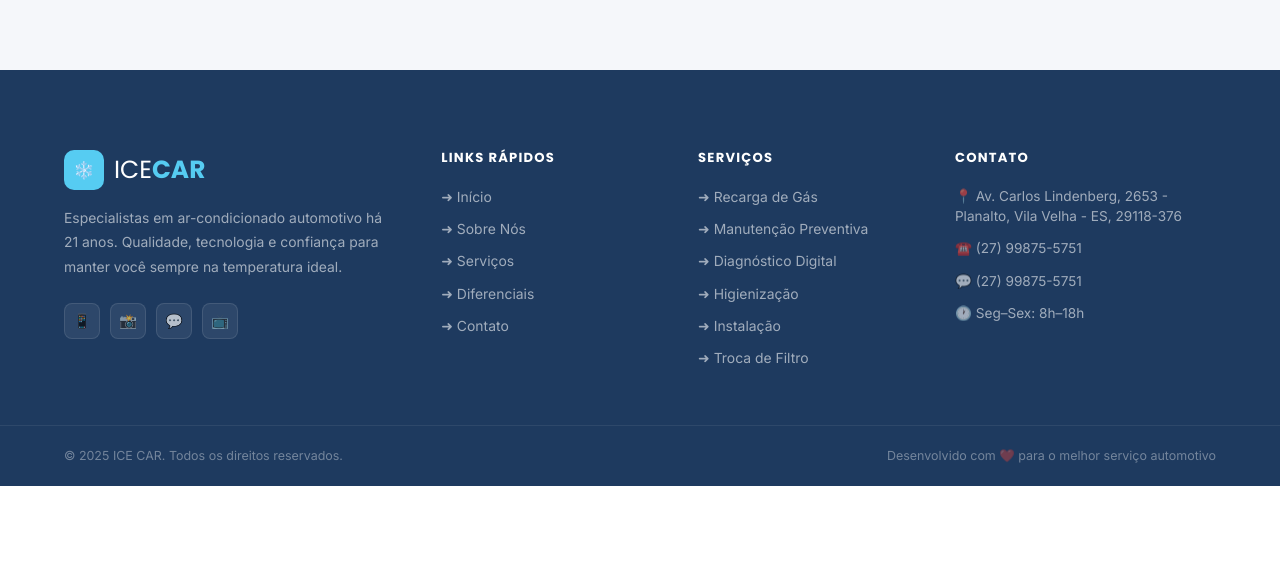
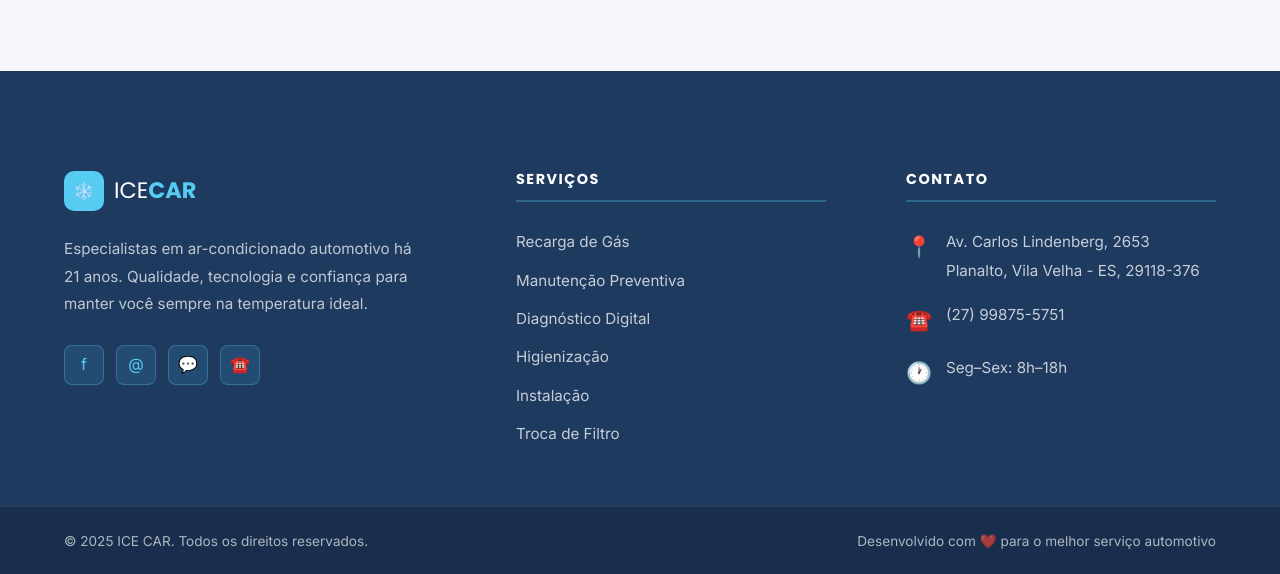
Before and after one commit to Lucas-dev98/ICE_CAR, a React (Vite) app: page / in a window 1280 px wide. Shown: the part 6797-7371 px from the top of the page. Before the commit the page ends 7283 px from the top, so only its background shows below. Built offline with nearby package versions, Linux system fonts and the light colour scheme.

Commit message:
Refactor: Simplify footer with improved UI/UX design

```diff
--- a/src/components/Footer.css
+++ b/src/components/Footer.css
@@ -7,135 +7,266 @@
 }
 
 .footer-main {
-  padding: 80px 0 56px;
+  padding: 100px 0 60px;
 }
 
 .footer-grid {
   display: grid;
-  grid-template-columns: 1.6fr 1fr 1fr 1.3fr;
-  gap: 56px;
+  grid-template-columns: 1.2fr 1fr 1fr;
+  gap: 80px;
+  align-items: start;
+}
+
+/* Brand Section */
+.footer-brand {
+  padding-right: 20px;
 }
 
 .footer-brand .logo {
-  margin-bottom: 16px;
+  display: flex;
+  align-items: center;
+  gap: 10px;
+  color: white;
+  font-family: 'Poppins', sans-serif;
+  font-size: 1.4rem;
+  margin-bottom: 24px;
   cursor: pointer;
+  transition: all 0.3s ease;
+}
+
+.footer-brand .logo:hover {
+  opacity: 0.8;
+}
+
+.logo-icon {
+  width: 40px;
+  height: 40px;
+  background: #56CCF2;
+  border-radius: 10px;
+  display: flex;
+  align-items: center;
+  justify-content: center;
+  color: #1E3A5F;
+  font-size: 1.05rem;
+}
+
+.logo-text strong {
+  color: #56CCF2;
 }
 
 .footer-brand p {
-  color: rgba(255, 255, 255, 0.58);
-  font-size: 0.87rem;
-  line-height: 1.75;
-  margin-bottom: 24px;
+  color: rgba(255, 255, 255, 0.72);
+  font-size: 0.95rem;
+  line-height: 1.8;
+  margin-bottom: 28px;
 }
 
 .social-links {
   display: flex;
-  gap: 10px;
+  gap: 12px;
 }
 
 .social-links a {
-  width: 36px;
-  height: 36px;
-  background: rgba(255, 255, 255, 0.07);
-  border: 1px solid rgba(255, 255, 255, 0.1);
+  width: 40px;
+  height: 40px;
+  background: rgba(86, 204, 242, 0.12);
+  border: 1.5px solid rgba(86, 204, 242, 0.3);
   border-radius: 8px;
   display: flex;
   align-items: center;
   justify-content: center;
-  color: rgba(255, 255, 255, 0.65);
-  font-size: 0.88rem;
+  color: #56CCF2;
+  font-size: 1rem;
   transition: all 0.3s ease;
 }
 
 .social-links a:hover {
-  background: #2F80ED;
-  border-color: #2F80ED;
-  color: white;
-  transform: translateY(-2px);
+  background: #56CCF2;
+  border-color: #56CCF2;
+  color: #1E3A5F;
+  transform: translateY(-3px);
+}
+
+/* Columns */
+.footer-col {
+  display: flex;
+  flex-direction: column;
 }
 
 .footer-col h4 {
   color: white;
-  font-size: 0.82rem;
+  font-size: 0.9rem;
   font-weight: 700;
   text-transform: uppercase;
-  letter-spacing: 1.2px;
-  margin-bottom: 20px;
+  letter-spacing: 1.5px;
+  margin-bottom: 28px;
+  padding-bottom: 12px;
+  border-bottom: 2px solid rgba(86, 204, 242, 0.3);
 }
 
 .footer-col ul {
   display: flex;
   flex-direction: column;
-  gap: 10px;
+  gap: 14px;
   list-style: none;
 }
 
 .footer-col a {
-  color: rgba(255, 255, 255, 0.58);
-  font-size: 0.87rem;
-  display: flex;
-  align-items: center;
-  gap: 6px;
+  color: rgba(255, 255, 255, 0.75);
+  font-size: 0.95rem;
+  display: block;
   transition: all 0.3s ease;
 }
 
 .footer-col a:hover {
   color: #56CCF2;
-  padding-left: 4px;
+  padding-left: 6px;
 }
 
+/* Contact List */
 .footer-contact-list {
   display: flex;
   flex-direction: column;
-  gap: 12px;
+  gap: 20px;
 }
 
-.footer-contact-list p {
-  color: rgba(255, 255, 255, 0.58);
-  font-size: 0.85rem;
+.contact-item {
   display: flex;
+  gap: 14px;
   align-items: flex-start;
-  gap: 10px;
-  line-height: 1.5;
 }
 
+.contact-icon {
+  font-size: 1.3rem;
+  min-width: 24px;
+  text-align: center;
+}
+
+.contact-item p {
+  color: rgba(255, 255, 255, 0.75);
+  font-size: 0.95rem;
+  line-height: 1.6;
+  margin: 0;
+}
+
+.contact-item div {
+  display: flex;
+  flex-direction: column;
+  gap: 4px;
+}
+
+.contact-item div p {
+  margin: 0;
+}
+
+/* Footer Bottom */
 .footer-bottom {
-  border-top: 1px solid rgba(255, 255, 255, 0.07);
-  padding: 20px 0;
+  border-top: 1px solid rgba(255, 255, 255, 0.1);
+  padding: 24px 0;
+  background: rgba(0, 0, 0, 0.2);
 }
 
 .footer-bottom-inner {
   display: flex;
   justify-content: space-between;
   align-items: center;
-  flex-wrap: wrap;
-  gap: 8px;
+  gap: 16px;
 }
 
 .footer-bottom p {
-  color: rgba(255, 255, 255, 0.38);
-  font-size: 0.78rem;
+  color: rgba(255, 255, 255, 0.65);
+  font-size: 0.85rem;
+  margin: 0;
 }
 
-@media (max-width: 1100px) {
+/* Responsiveness */
+@media (max-width: 1024px) {
+  .footer-main {
+    padding: 80px 0 50px;
+  }
+
   .footer-grid {
     grid-template-columns: 1fr 1fr;
-    gap: 40px;
+    gap: 60px;
+  }
+
+  .footer-brand {
+    grid-column: 1 / -1;
+    padding-right: 0;
   }
 }
 
 @media (max-width: 768px) {
   .footer-main {
-    padding: 50px 0 30px;
+    padding: 60px 0 40px;
   }
 
   .footer-grid {
     grid-template-columns: 1fr;
-    gap: 32px;
+    gap: 40px;
+  }
+
+  .footer-brand {
+    grid-column: auto;
+  }
+
+  .footer-col h4 {
+    margin-bottom: 20px;
+    padding-bottom: 10px;
+    font-size: 0.85rem;
+  }
+
+  .footer-col ul {
+    gap: 10px;
+  }
+
+  .footer-col a {
+    font-size: 0.9rem;
+  }
+
+  .contact-item {
+    gap: 12px;
+  }
+
+  .contact-item p {
+    font-size: 0.9rem;
   }
 
   .footer-bottom-inner {
     flex-direction: column;
     text-align: center;
   }
+
+  .footer-bottom p {
+    font-size: 0.8rem;
+  }
 }
+
+@media (max-width: 480px) {
+  .footer-main {
+    padding: 40px 0 30px;
+  }
+
+  .footer-grid {
+    gap: 30px;
+  }
+
+  .footer-col h4 {
+    margin-bottom: 16px;
+    font-size: 0.8rem;
+  }
+
+  .footer-col ul {
+    gap: 8px;
+  }
+
+  .social-links {
+    gap: 10px;
+  }
+
+  .social-links a {
+    width: 36px;
+    height: 36px;
+    font-size: 0.9rem;
+  }
+}
--- a/src/components/Footer.jsx
+++ b/src/components/Footer.jsx
@@ -6,6 +6,7 @@ const Footer = () => {
       <div className="footer-main">
         <div className="container">
           <div className="footer-grid">
+            {/* Brand Section */}
             <div className="footer-brand">
               <a href="#inicio" className="logo">
                 <span className="logo-icon">❄️</span>
@@ -13,43 +14,45 @@ const Footer = () => {
               </a>
               <p>Especialistas em ar-condicionado automotivo há 21 anos. Qualidade, tecnologia e confiança para manter você sempre na temperatura ideal.</p>
               <div className="social-links">
-                <a href="#" aria-label="Facebook">📱</a>
-                <a href="#" aria-label="Instagram">📸</a>
-                <a href="#" aria-label="WhatsApp">💬</a>
-                <a href="#" aria-label="YouTube">📺</a>
+                <a href="#" aria-label="Facebook" title="Facebook">f</a>
+                <a href="#" aria-label="Instagram" title="Instagram">@</a>
+                <a href="#" aria-label="WhatsApp" title="WhatsApp">💬</a>
+                <a href="#" aria-label="Telefone" title="Telefone">☎️</a>
               </div>
             </div>
 
+            {/* Services Section */}
             <div className="footer-col">
-              <h4>Links Rápidos</h4>
+              <h4>Serviços</h4>
               <ul>
-                <li><a href="#inicio">➜ Início</a></li>
-                <li><a href="#sobre">➜ Sobre Nós</a></li>
-                <li><a href="#servicos">➜ Serviços</a></li>
-                <li><a href="#diferenciais">➜ Diferenciais</a></li>
-                <li><a href="#contato">➜ Contato</a></li>
+                <li><a href="#servicos">Recarga de Gás</a></li>
+                <li><a href="#servicos">Manutenção Preventiva</a></li>
+                <li><a href="#servicos">Diagnóstico Digital</a></li>
+                <li><a href="#servicos">Higienização</a></li>
+                <li><a href="#servicos">Instalação</a></li>
+                <li><a href="#servicos">Troca de Filtro</a></li>
               </ul>
             </div>
 
-            <div className="footer-col">
-              <h4>Serviços</h4>
-              <ul>
-                <li><a href="#servicos">➜ Recarga de Gás</a></li>
-                <li><a href="#servicos">➜ Manutenção Preventiva</a></li>
-                <li><a href="#servicos">➜ Diagnóstico Digital</a></li>
-                <li><a href="#servicos">➜ Higienização</a></li>
-                <li><a href="#servicos">➜ Instalação</a></li>
-                <li><a href="#servicos">➜ Troca de Filtro</a></li>
-              </ul>
-            </div>
-
+            {/* Contact Section */}
             <div className="footer-col">
               <h4>Contato</h4>
               <div className="footer-contact-list">
-                <p>📍 Av. Carlos Lindenberg, 2653 - Planalto, Vila Velha - ES, 29118-376</p>
-                <p>☎️ (27) 99875-5751</p>
-                <p>💬 (27) 99875-5751</p>
-                <p>🕐 Seg–Sex: 8h–18h</p>
+                <div className="contact-item">
+                  <span className="contact-icon">📍</span>
+                  <div>
+                    <p>Av. Carlos Lindenberg, 2653</p>
+                    <p>Planalto, Vila Velha - ES, 29118-376</p>
+                  </div>
+                </div>
+                <div className="contact-item">
+                  <span className="contact-icon">☎️</span>
+                  <p>(27) 99875-5751</p>
+                </div>
+                <div className="contact-item">
+                  <span className="contact-icon">🕐</span>
+                  <p>Seg–Sex: 8h–18h</p>
+                </div>
               </div>
             </div>
           </div>
```
